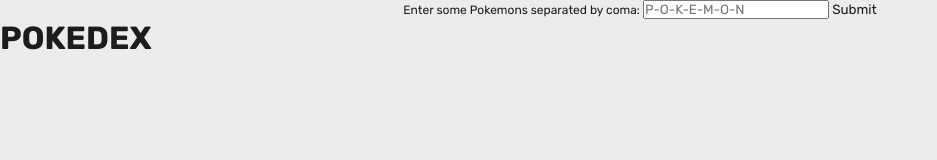
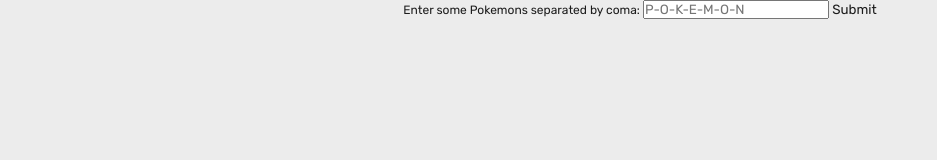
Before and after one commit to reverendofenix/PokeAPI, a plain HTML site: page index.html in a window 1280 px wide. Shown: the whole page, without its empty margins (0-937 px from the left). Drawn offline with Linux system fonts and the light colour scheme.

Commit message:
sexta version del archivo html

```diff
--- a/index.html
+++ b/index.html
@@ -11,12 +11,10 @@
 <body>
     <form id="myForm">
         <label form="myForm">Enter some Pokemons separated by coma:</label>
-        <input type="text" id="pkemonInput" name="pkemonInput" placeholder="P-O-K-E-M-O-N">
+        <input type="text" id="pokemonInput" name="pokemonInput" placeholder="P-O-K-E-M-O-N">
         <button type="submit">Submit</button>
     </form>
-    <div class="container">
-        <h1>POKEDEX</h1>
-        <ol id="pokedex"></ol>
+    <div class="pokemon-todos" id="listaPokemon">
     </div>
 
     <script src="index.js"></script>
```
